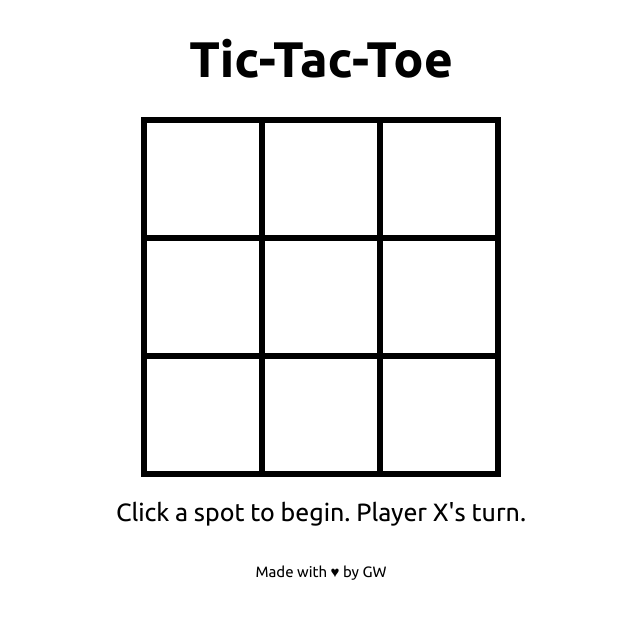
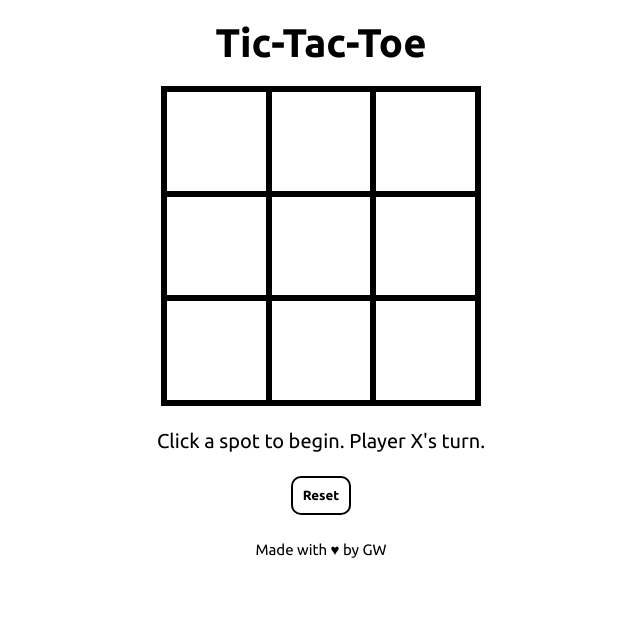
Before and after one commit to glwjr/tic-tac-toe, a plain HTML site: page index.html in a window 1280 px wide. Shown: the whole page, without its empty margins (319-959 px from the left). Drawn offline with Linux system fonts and the light colour scheme.

Commit message:
Added reset button

```diff
--- a/index.html
+++ b/index.html
@@ -21,6 +21,7 @@
             <div class="cell" data-index="8"></div>
         </div>
         <div id="game-status">Click a spot to begin. Player X's turn.</div>
+        <button id="reset-button">Reset</button>
         <div id="footer">Made with ♥ by GW</div>
     </div>
     <script src="script.js"></script>
--- a/script.js
+++ b/script.js
@@ -34,6 +34,12 @@ const gameBoard = (() => {
 
 const displayController = (() => {
     const gameStatus = document.getElementById("game-status");
+
+    const resetButton = document.getElementById("reset-button");
+    resetButton.addEventListener("click", () => {
+        reset();
+    })
+
     const cells = document.querySelectorAll(".cell");
 
     cells.forEach((cell) => {
@@ -59,9 +65,13 @@ const displayController = (() => {
         cells.forEach((cell) => {
             cell.innerHTML = "";
         })
+
+        gameStatus.innerHTML = "Click a spot to begin. Player X's turn."
+        gameController.reset();
+        gameBoard.reset();
     }
 
-    return { setGameMessage, setWinningMessage, setTieMessage, reset }
+    return { setGameMessage, setWinningMessage, setTieMessage }
 
 })();
 
@@ -124,8 +134,8 @@ const gameController = (() => {
     }
 
     const reset = () => {
-        gameBoard.reset();
-        displayController.reset();
+        playerWins = false;
+        round = 1;
     }
 
     return { playRound, reset }
--- a/style.css
+++ b/style.css
@@ -22,8 +22,8 @@ body {
 }
 
 #header {
-  padding: 3rem;
-  font-size: 5rem;
+  margin: 2rem 0;
+  font-size: 4rem;
   font-weight: 700;
   text-align: center;
 }
@@ -32,8 +32,8 @@ body {
   display: grid;
   grid-template: repeat(3, 1fr) / repeat(3, 1fr);
   margin: auto;
-  width: 360px;
-  height: 360px;
+  width: 320px;
+  height: 320px;
   cursor: pointer;
   border: 3px solid black;
 }
@@ -43,7 +43,7 @@ body {
   text-align: center;
   font-size: 8rem;
   font-weight: 700;
-  padding-top: .7rem;
+  padding-top: .2rem;
 }
 
 #game-status {
@@ -52,7 +52,29 @@ body {
   height: 5rem;
   line-height: 5rem;
   text-align: center;
-  font-size: 2.5rem;
+  font-size: 2rem;
+}
+
+#reset-button {
+  cursor: pointer;
+  display: block;
+  margin: 1rem auto;
+  padding: 1rem;
+  background-color: white;
+  border: 2px solid black;
+  border-radius: 1rem;
+  font-weight: 700;
+  font-family: 'Ubuntu', sans-serif;
+  transition: 0.2s;
+}
+
+#reset-button:hover {
+  color: rgb(194, 0, 253);
+  transition: 0.2s;
+}
+
+#reset-button:active {
+  transform: translateY(.2rem);
 }
 
 #footer {
@@ -63,9 +85,3 @@ body {
   text-align: center;
   font-size: 1.5rem;
 }
-
-@media screen and (max-width: 480px) {
-  #game-status {
-    font-size: 2rem;
-  }
-}
```
